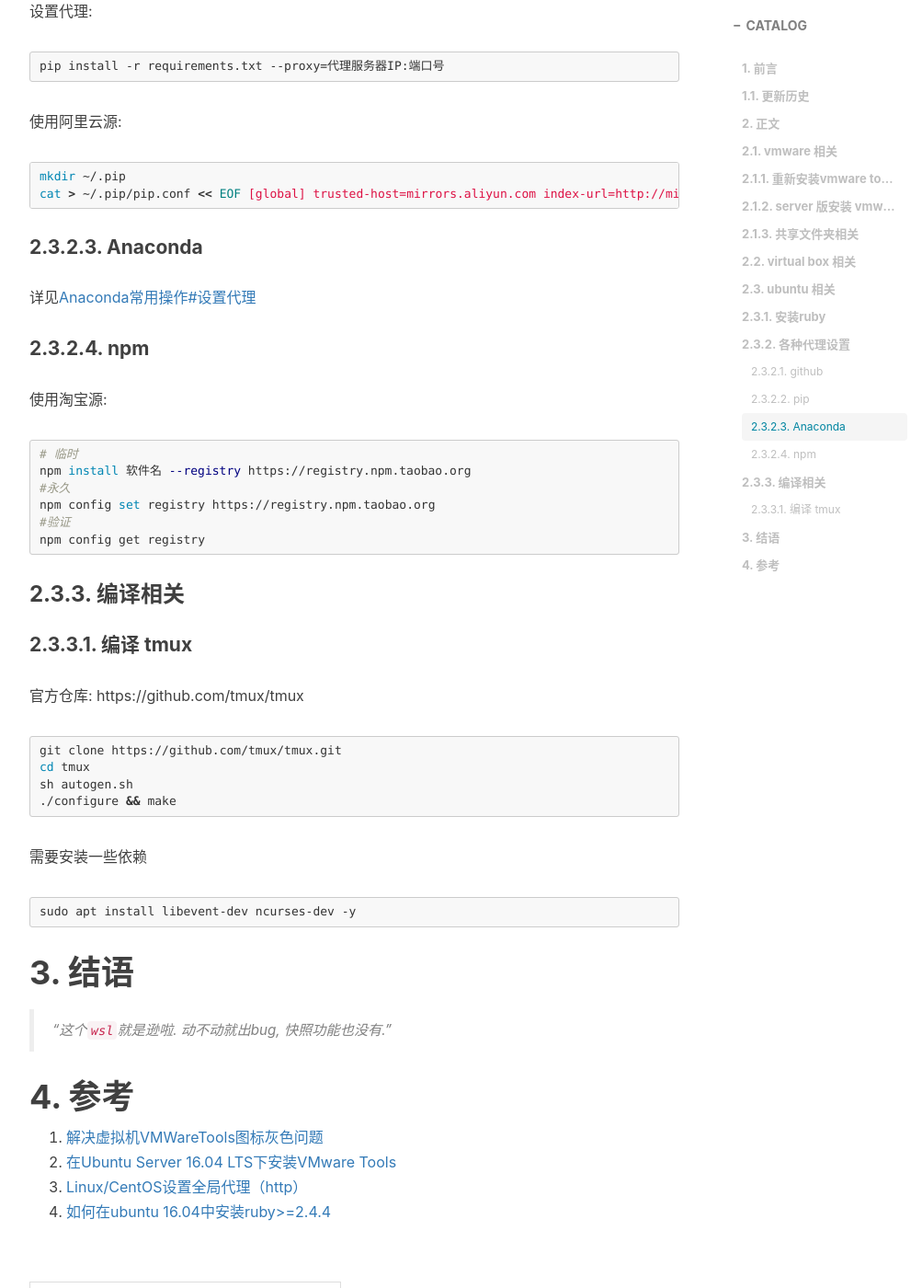
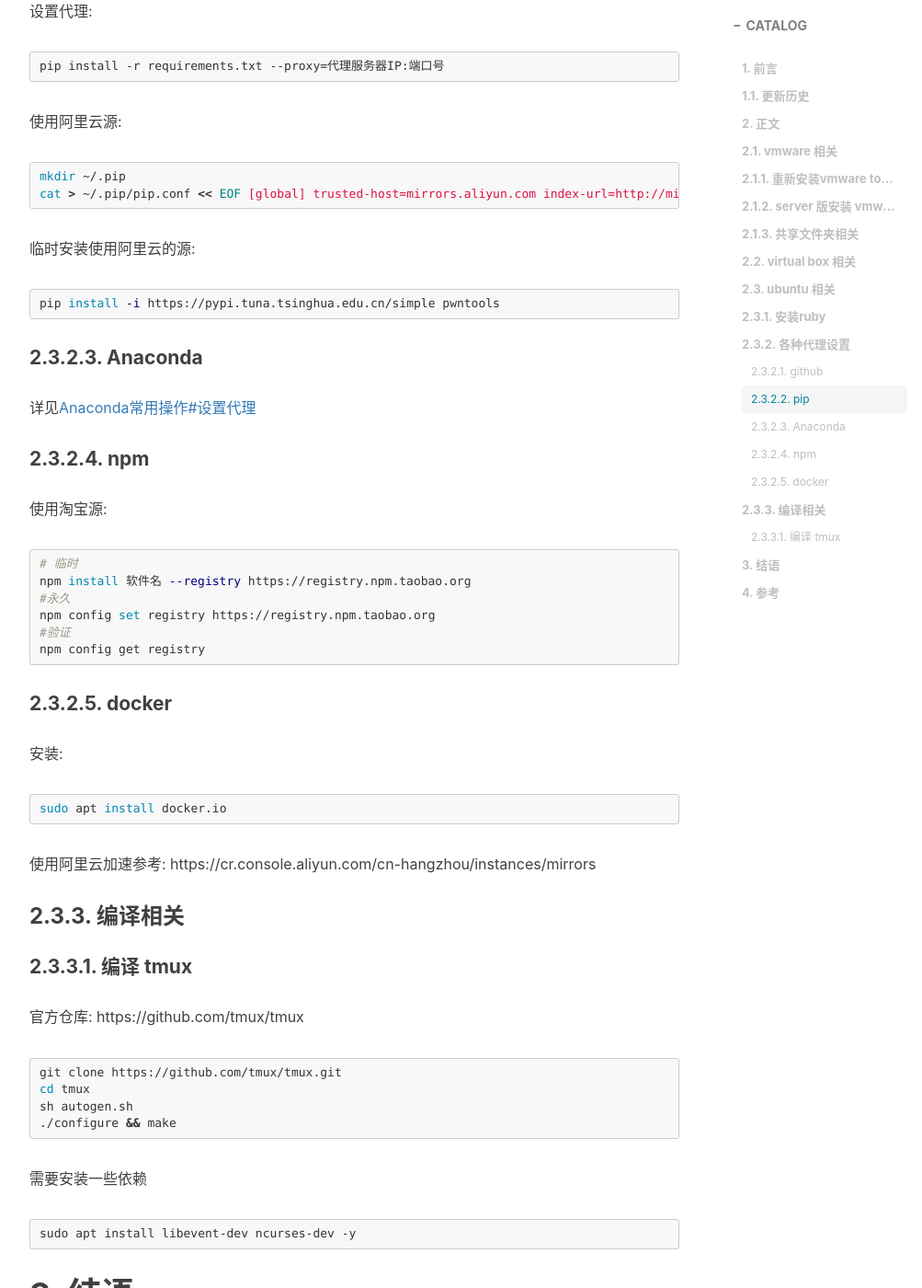
Before and after one commit to pullp/pullp.github.io, a Jekyll site: the page built from _posts/2020-09-30-10-vm-basics.md, in a window 1280 px wide and 1400 px high, scrolled down 3956 px. Shown: the whole window at 92% size, without its empty margins (233-1236 px from the left). Built offline with Jekyll 4.4.1, drawn with Linux system fonts in a browser that asks for light colours; nearby versions of some CDN libraries; comment, search, counter and statistics services are not loaded.

Commit message:
edit-10: pip 临时使用阿里云的源

````diff
--- a/_posts/2020-09-30-10-vm-basics.md
+++ b/_posts/2020-09-30-10-vm-basics.md
@@ -173,9 +173,16 @@ index-url=http://mirrors.aliyun.com/pypi/simple/
 EOF
 ```
 
+临时安装使用阿里云的源:
+
+```bash
+pip install -i https://pypi.tuna.tsinghua.edu.cn/simple pwntools
+```
+
 #### 2.3.2.3. Anaconda
 
 详见[Anaconda常用操作#设置代理](https://pullp.github.io/2020/08/13/3-Anaconda_cheetsheet/#%E8%AE%BE%E7%BD%AE%E4%BB%A3%E7%90%86)
+
 
 
 #### 2.3.2.4. npm
@@ -190,6 +197,18 @@ npm config set registry https://registry.npm.taobao.org
 #验证
 npm config get registry
 ```
+
+#### 2.3.2.5. docker
+
+安装:
+
+```bash
+sudo apt install docker.io
+```
+
+使用阿里云加速参考: https://cr.console.aliyun.com/cn-hangzhou/instances/mirrors
+
+
 
 ### 2.3.3. 编译相关
 
````
